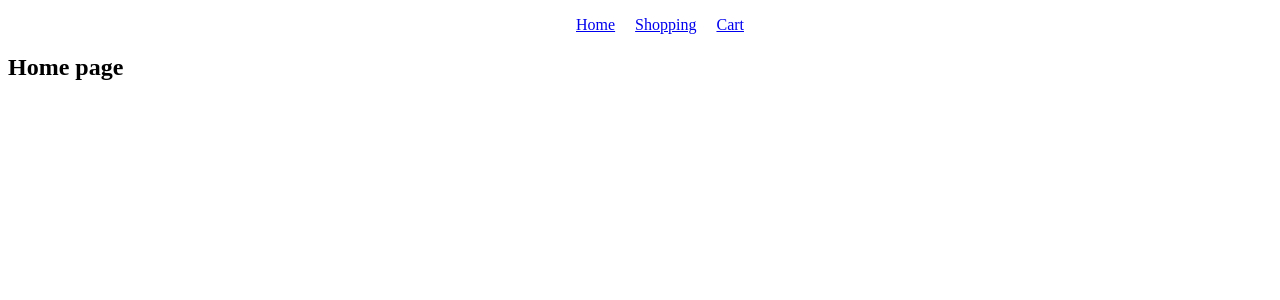
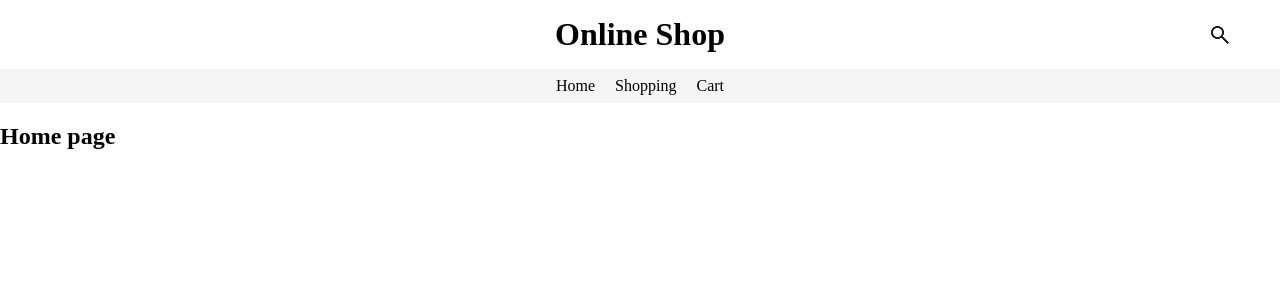
Before and after one commit to Katalout/shopping-cart, a React (Vite) app: page / in a window 1280 px wide. Shown: the top 300 px of the page. Built offline with nearby package versions, Linux system fonts and the light colour scheme; no server answers.

Commit message:
Add sticky nav, header

```diff
--- a/src/App.css
+++ b/src/App.css
@@ -1,204 +1,40 @@
-/* .counter {
-  font-size: 16px;
-  padding: 5px 10px;
-  border-radius: 5px;
-  color: var(--accent);
-  background: var(--accent-bg);
-  border: 2px solid transparent;
-  transition: border-color 0.3s;
-  margin-bottom: 24px;
-
-  &:hover {
-    border-color: var(--accent-border);
-  }
-  &:focus-visible {
-    outline: 2px solid var(--accent);
-    outline-offset: 2px;
-  }
+ul,
+body,
+h1 {
+  margin: 0;
+  padding: 0;
 }
 
-.hero {
-  position: relative;
+header {
+  padding: 1em;
+  display: grid;
+  grid-template-columns: 1fr 1fr 1fr;
+  justify-items: center;
 
-  .base,
-  .framework,
-  .vite {
-    inset-inline: 0;
-    margin: 0 auto;
+  & h1 {
+    grid-column: 2;
   }
 
-  .base {
-    width: 170px;
-    position: relative;
-    z-index: 0;
-  }
-
-  .framework,
-  .vite {
-    position: absolute;
-  }
-
-  .framework {
-    z-index: 1;
-    top: 34px;
-    height: 28px;
-    transform: perspective(2000px) rotateZ(300deg) rotateX(44deg) rotateY(39deg)
-      scale(1.4);
-  }
-
-  .vite {
-    z-index: 0;
-    top: 107px;
-    height: 26px;
-    width: auto;
-    transform: perspective(2000px) rotateZ(300deg) rotateX(40deg) rotateY(39deg)
-      scale(0.8);
-  }
-}
-
-#center {
-  display: flex;
-  flex-direction: column;
-  gap: 25px;
-  place-content: center;
-  place-items: center;
-  flex-grow: 1;
-
-  @media (max-width: 1024px) {
-    padding: 32px 20px 24px;
-    gap: 18px;
-  }
-}
-
-#next-steps {
-  display: flex;
-  border-top: 1px solid var(--border);
-  text-align: left;
-
-  & > div {
-    flex: 1 1 0;
-    padding: 32px;
-    @media (max-width: 1024px) {
-      padding: 24px 20px;
-    }
-  }
-
-  .icon {
-    margin-bottom: 16px;
-    width: 22px;
-    height: 22px;
-  }
-
-  @media (max-width: 1024px) {
-    flex-direction: column;
-    text-align: center;
-  }
-}
-
-#docs {
-  border-right: 1px solid var(--border);
-
-  @media (max-width: 1024px) {
-    border-right: none;
-    border-bottom: 1px solid var(--border);
-  }
-}
-
-#next-steps ul {
-  list-style: none;
-  padding: 0;
-  display: flex;
-  gap: 8px;
-  margin: 32px 0 0;
-
-  .logo {
-    height: 18px;
-  }
-
-  a {
-    color: var(--text-h);
-    font-size: 16px;
-    border-radius: 6px;
-    background: var(--social-bg);
-    display: flex;
-    padding: 6px 12px;
-    align-items: center;
-    gap: 8px;
-    text-decoration: none;
-    transition: box-shadow 0.3s;
+  & img {
+    margin-right: 2em;
+    justify-self: end;
+    align-self: center;
+    grid-column: 3;
 
     &:hover {
-      box-shadow: var(--shadow);
-    }
-    .button-icon {
-      height: 18px;
-      width: 18px;
-    }
-  }
-
-  @media (max-width: 1024px) {
-    margin-top: 20px;
-    flex-wrap: wrap;
-    justify-content: center;
-
-    li {
-      flex: 1 1 calc(50% - 8px);
-    }
-
-    a {
-      width: 100%;
-      justify-content: center;
-      box-sizing: border-box;
+      cursor: pointer;
     }
   }
 }
 
-#spacer {
-  height: 88px;
-  border-top: 1px solid var(--border);
-  @media (max-width: 1024px) {
-    height: 48px;
-  }
+nav {
+  position: sticky;
+  top: 0;
+  background-color: whitesmoke;
+  padding: 8px;
 }
 
-.ticks {
-  position: relative;
-  width: 100%;
-
-  &::before,
-  &::after {
-    content: '';
-    position: absolute;
-    top: -4.5px;
-    border: 5px solid transparent;
-  }
-
-  &::before {
-    left: 0;
-    border-left-color: var(--border);
-  }
-  &::after {
-    right: 0;
-    border-right-color: var(--border);
-  }
+a {
+  text-decoration: none;
+  color: black;
 }
- */
-
-.animation {
-  display: inline-block;
-  animation: nudge 1000ms;
-}
-
-@keyframes nudge {
-  0% {
-    transform: scale(1)
-  }
-
-  50% {
-    transform: scale(1.2)
-  }
-
-  100% {
-    transform: scale(1)
-  }
-}
--- a/src/App.jsx
+++ b/src/App.jsx
@@ -2,6 +2,7 @@ import { useState, useRef } from 'react';
 import { Outlet } from "react-router";
 import './App.css';
 import Navbar from "./Components/Navbar/Navbar.jsx";
+import Header from './Components/Header/Header.jsx';
 import { data, useProducts } from "./Components/utility.js";
 
 
@@ -11,6 +12,7 @@ function App() {
 
   return (
     <>
+      <Header />
       <Navbar cart={cart} />
       <Outlet context={{ cart, setCart, products, error, loading }} />
     </>)
--- /dev/null
+++ b/src/Components/Header/Header.jsx
@@ -0,0 +1,14 @@
+import search from "../../assets/search.png";
+import { Link } from "react-router";
+
+
+function Header() {
+    return (
+        <header>
+            <h1><Link to="/">Online Shop</Link></h1><img src={search} alt="search" />
+        </header>
+    )
+
+};
+
+export default Header
```
Also changed, not shown: src/assets/search.png (added).
